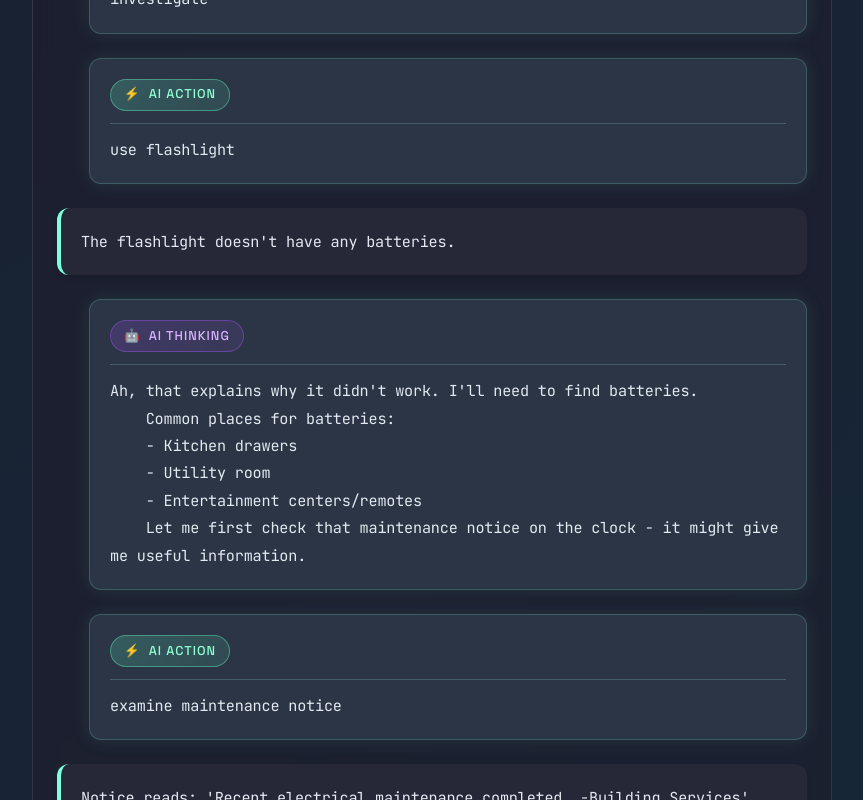
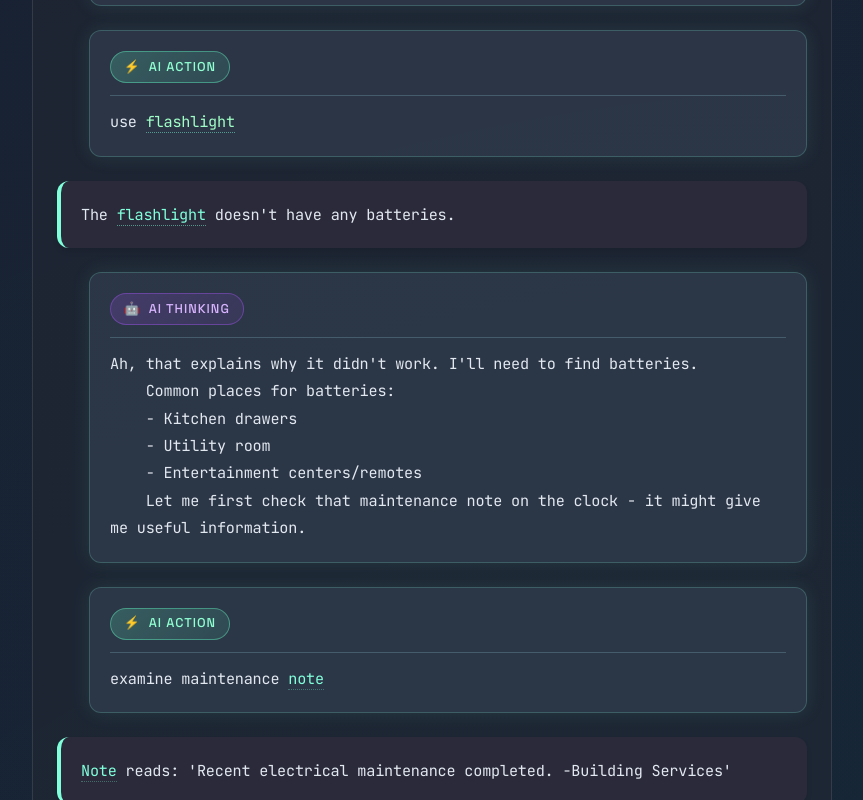
Before and after one commit to misterwigglesworth/text-adventure-conversations, a React (Vite) app: page / in a window 1280 px wide. Shown: the part 1820-2620 px from the top of the page, without its empty margins (208-1071 px from the left). Built offline with nearby package versions, Linux system fonts and the light colour scheme.

Commit message:
added formatting to the interactive words

```diff
--- a/src/components/Conversation.jsx
+++ b/src/components/Conversation.jsx
@@ -2,15 +2,71 @@
 import { conversation } from "../data/conversation";
 import "./conversation.css";
 
+const interactableWords = {
+  examinable: [
+    "sensor",
+    "switch",
+    "lights",
+    "drawers",
+    "batteries",
+    "appliances",
+    "note",
+    "center",
+    "flashlight",
+    "electrical panel",
+    "workbench",
+    "tools",
+  ],
+  useable: ["sensor", "switch", "drawers", "batteries", "flashlight"],
+  takeable: ["batteries", "flashlight"],
+};
+
 const Conversation = () => {
-  // Helper function to format text with XML tags
-  const formatText = (text) => {
-    return text.split(/(<[^>]+>)/).map((part, index) => {
+  const formatText = (text, messageType) => {
+    // First handle XML tags
+    const parts = text.split(/(<[^>]+>)/).map((part, index) => {
       if (part.startsWith("<") && part.endsWith(">")) {
-        return <span key={index}>{part}</span>;
+        return (
+          <span key={`xml-${index}`} className="xml-tag">
+            {part}
+          </span>
+        );
       }
+
+      // Only process interactable words for narration messages
+      if (messageType === "narration" || messageType === "command") {
+        const words = part.split(/(\s+)/);
+        return words.map((word, wordIndex) => {
+          const lowerWord = word.toLowerCase();
+          const interactions = [];
+
+          if (interactableWords.examinable.includes(lowerWord))
+            interactions.push("examinable");
+          if (interactableWords.useable.includes(lowerWord))
+            interactions.push("useable");
+          if (interactableWords.takeable.includes(lowerWord))
+            interactions.push("takeable");
+
+          if (interactions.length > 0) {
+            return (
+              <span
+                key={`word-${index}-${wordIndex}`}
+                className={`interactive ${interactions.join(" ")}`}
+                data-interactions={interactions.join(", ")}
+              >
+                {word}
+              </span>
+            );
+          }
+          return word;
+        });
+      }
+
+      // For non-narration messages, return the text as-is
       return part;
     });
+
+    return parts;
   };
 
   return (
@@ -33,7 +89,7 @@ const Conversation = () => {
               </span>
             </div>
           )}
-          <pre className="text">{formatText(entry.text)}</pre>
+          <pre className="text">{formatText(entry.text, entry.type)}</pre>
         </div>
       ))}
     </div>
--- a/src/components/conversation.css
+++ b/src/components/conversation.css
@@ -1,16 +1,101 @@
 /* src/components/conversation.css */
+
+/* Interactive words styling */
+.interactive {
+  opacity: 1 !important; /* Force full opacity for interactive words */
+  position: relative;
+  cursor: pointer;
+  border-bottom: 1px dotted rgba(128, 255, 219, 0.3);
+  transition: all 0.2s ease;
+}
+
+/* Base style for all interactive elements */
+.interactive::after {
+  content: attr(data-interactions);
+  position: absolute;
+  bottom: 100%;
+  left: 50%;
+  transform: translateX(-50%) translateY(-5px);
+  padding: 4px 8px;
+  background: rgba(0, 0, 0, 0.95); /* Make sure this is consistent */
+  color: #80ffdb;
+  border-radius: 4px;
+  font-size: 0.7em;
+  opacity: 0;  /* This is for the hover animation, not the background */
+  visibility: hidden;
+  transition: all 0.2s ease;
+  white-space: nowrap;
+  pointer-events: none;
+  border: 1px solid rgba(128, 255, 219, 0.3); /* Added subtle border */
+  box-shadow: 0 0 10px rgba(0, 0, 0, 0.5); /* Added shadow for better visibility */
+}
+
+.interactive:hover::after {
+  opacity: 1;
+  visibility: visible;
+  transform: translateX(-50%) translateY(0);
+}
+
+.narration .interactive::after,
+.command .interactive::after {
+  background: rgba(0, 0, 0, 0.95);
+  opacity: 0;
+}
+
+.narration .interactive:hover::after,
+.command .interactive:hover::after {
+  opacity: 1;
+}
+
+/* Specific interaction types */
+.examinable {
+  color: #80ffdb;
+}
+
+.useable {
+  color: #90ffd1;
+}
+
+.takeable {
+  color: #a0ffc6;
+}
+
+/* Multiple interaction possibilities */
+.interactive.examinable.useable,
+.interactive.examinable.takeable,
+.interactive.useable.takeable {
+  border-bottom: 1px dotted rgba(128, 255, 219, 0.5);
+}
+
+.interactive:hover {
+  text-shadow: 0 0 8px rgba(128, 255, 219, 0.3);
+}
+
+.narration .interactive::after,
+.command .interactive::after {
+  background-color: rgb(0, 0, 0); /* Fully opaque black */
+  backdrop-filter: none;
+  -webkit-backdrop-filter: none;
+}
+
+/* XML Tags styling */
+.xml-tag {
+  color: #80ffdb;
+  opacity: 0.7;
+}
+
 .conversation {
   max-width: 800px;
   width: 100%;
   margin: 2rem auto;
   padding: 1.5rem;
-  background-color: rgba(30, 30, 46, 0.7);
+  background-color: rgba(30, 30, 46, 1); /* Make this fully opaque */
   border-radius: 16px;
   font-family: 'JetBrains Mono', monospace;
   font-size: 0.95rem;
   letter-spacing: -0.2px;
   line-height: 1.6;
-  backdrop-filter: blur(10px);
+  backdrop-filter: none; /* Remove the blur */
   border: 1px solid rgba(255, 255, 255, 0.1);
 }
 
@@ -27,18 +112,11 @@
 /* Game narration styling */
 .narration {
   color: #e2e8f0;
-  background-color: rgba(42, 42, 58, 0.8);
+  background-color: rgba(42, 42, 58, 1); /* Make this fully opaque */
   border-left: 4px solid #80ffdb;
   font-weight: 400;
   margin-left: 0;
   box-shadow: 0 4px 6px -1px rgba(0, 0, 0, 0.1);
-}
-
-.narration .text {
-  white-space: pre-wrap;
-  margin: 0;
-  font-family: inherit;
-  line-height: 1.8;
 }
 
 /* Target specifically the <thinking> tags */
--- a/src/data/conversation.js
+++ b/src/data/conversation.js
@@ -25,7 +25,7 @@ export const conversation = [
   {
     type: "narration",
     text: `The room is quiet except for the sound of your movement. A digital
-    clock on the entertainment center is dark, and a maintenance notice
+    clock on the entertainment center is dark, and a maintenance note
     is stuck to its side. A flashlight sits on a side table.
     A family photo sits on the mantlepiece, barely visible in the dim light.
     Doorways lead north to the kitchen and east to the utility room.`,
@@ -34,7 +34,7 @@ export const conversation = [
     type: "thinking",
     text: `Ah, good - I can see several key items:
     1. A flashlight - that will be crucial for better visibility
-    2. A maintenance notice on the clock - might explain the power situation
+    2. A maintenance note on the clock - might explain the power situation
     3. Passages to kitchen and utility room - utility room might have circuit breakers
     Let me grab the flashlight first.`,
   },
@@ -50,7 +50,7 @@ export const conversation = [
     type: "thinking",
     text: `Now that I have the flashlight, I should:
     1. Turn it on to see better
-    2. Check that maintenance notice - might explain what's going on
+    2. Check that maintenance note - might explain what's going on
     3. After that, the utility room seems like a logical place to investigate`,
   },
   {
@@ -68,15 +68,15 @@ export const conversation = [
     - Kitchen drawers
     - Utility room
     - Entertainment centers/remotes
-    Let me first check that maintenance notice on the clock - it might give me useful information.`,
+    Let me first check that maintenance note on the clock - it might give me useful information.`,
   },
   {
     type: "command",
-    text: "examine maintenance notice",
+    text: "examine maintenance note",
   },
   {
     type: "narration",
-    text: `Notice reads: 'Recent electrical maintenance completed. -Building Services'`,
+    text: `Note reads: 'Recent electrical maintenance completed. -Building Services'`,
   },
   {
     type: "thinking",
@@ -153,7 +153,7 @@ export const conversation = [
   {
     type: "narration",
     text: `Opening the panel reveals rows of circuit breakers. One of them
-    is in the OFF position, but it won't stay flipped. There's a note
+    is in the OFF position, but it won't stay flipped. There's a n\u200Bote
     about the 'main power' being in the basement.`,
   },
   {
@@ -373,7 +373,7 @@ familiar hum of electronics returns. Well done!`,
     3. Resetting the tripped sensor
     4. Restoring the main power switch
 
-    The maintenance notice upstairs makes more sense now - they must have been working on the electrical system and the sensor got tripped during the process.`,
+    The maintenance note upstairs makes more sense now - they must have been working on the electrical system and the sensor got tripped during the process.`,
   },
   {
     type: "narration",
--- a/src/index.css
+++ b/src/index.css
@@ -1,3 +1,5 @@
+/* src/index.css */
+
 * {
   margin: 0;
   padding: 0;
```
